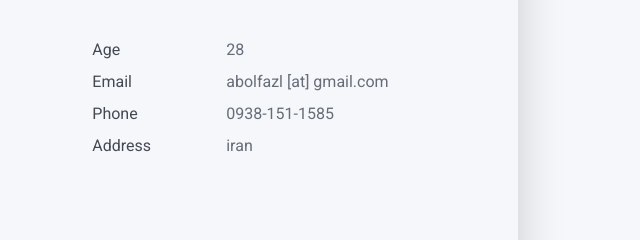
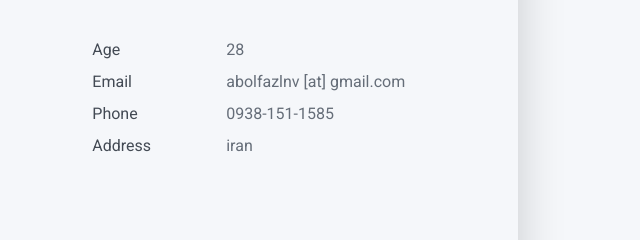
Before and after one commit to abolfazlnv/abolfazlnv.github.io, a plain HTML site: page index.html in a window 1280 px wide. Shown: the part 453-693 px from the top of the page, 640-1280 px from the left. Drawn offline with Linux system fonts and the light colour scheme.

Commit message:
fix email address

```diff
--- a/index.html
+++ b/index.html
@@ -86,7 +86,7 @@
             <div class="pb-1">Email</div>
           </div>
           <div class="col-sm-8">
-            <div class="pb-1 text-secondary">abolfazl [at] gmail.com</div>
+            <div class="pb-1 text-secondary">abolfazlnv [at] gmail.com</div>
           </div>
           <div class="col-sm-4">
             <div class="pb-1">Phone</div>
```
